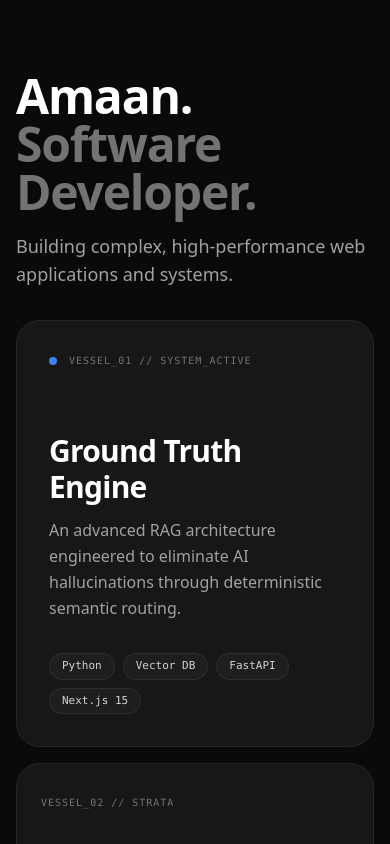
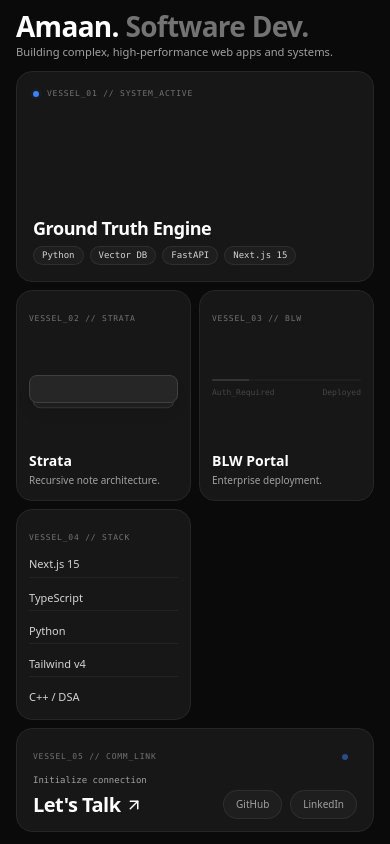
Before and after one commit to amaaxx/horcrux, a Next.js app in the folder frontend/: page / in a window 390 px wide. Shown: the top 844 px of the page. Built offline with nearby package versions, Linux system fonts and the light colour scheme.

Commit message:
feat: implement single-pane architecture and 2x3 mobile bento
Locked viewport height and overflow globally. Redesigned mobile grid with clamped typography and optimized Vessel 04 item distribution.

```diff
--- a/frontend/app/globals.css
+++ b/frontend/app/globals.css
@@ -7,7 +7,10 @@
   --color-accent: #3b82f6;
 }
 
-body {
+html, body {
+  height: 100%;
+  overflow: hidden;
+  overscroll-behavior: none;
   background-color: var(--color-background);
   color: #ffffff;
 }
--- a/frontend/app/layout.tsx
+++ b/frontend/app/layout.tsx
@@ -28,7 +28,7 @@ export default function RootLayout({ children,
   return (
     <html
       lang="en"
-      className={`${geistSans.variable} ${geistMono.variable} antialiased scroll-smooth`}
+      className={`${geistSans.variable} ${geistMono.variable} antialiased overflow-hidden`}
       suppressHydrationWarning
     >
       <body className="bg-background text-white selection:bg-accent/30 selection:text-accent" suppressHydrationWarning>
--- a/frontend/app/page.tsx
+++ b/frontend/app/page.tsx
@@ -1,5 +1,4 @@
 "use client";
-
 import Link from "next/link";
 import { motion, Variants } from "framer-motion";
 
@@ -8,78 +7,96 @@ export default function Home() {
     hidden: { opacity: 0 },
     show: {
       opacity: 1,
-      transition: { staggerChildren: 0.15 },
+      transition: { staggerChildren: 0.1 },
     },
   };
 
   const item: Variants = {
-    hidden: { opacity: 0, y: 20 },
+    hidden: { opacity: 0, y: 16 },
     show: {
       opacity: 1,
       y: 0,
-      transition: { type: "spring", stiffness: 300, damping: 24 }
+      transition: { type: "spring", stiffness: 300, damping: 24 },
     },
   };
 
   return (
-    <main className="relative min-h-[100dvh] flex flex-col justify-center bg-background text-white p-4 md:p-8 font-sans selection:bg-accent selection:text-white overflow-hidden">
+    <main className="relative w-full h-[100dvh] flex flex-col bg-background text-white font-sans selection:bg-accent selection:text-white overflow-hidden">
 
-      {/* Unified Environment: Radial Spotlight & Grid */}
+      {/* Background: Radial Spotlight & Grid */}
       <div className="absolute inset-0 bg-[radial-gradient(ellipse_at_center,_var(--tw-gradient-stops))] from-neutral-800/20 via-background to-background pointer-events-none z-0" />
       <div className="absolute inset-0 bg-grid-white/[0.01] bg-[size:30px_30px] pointer-events-none z-0" />
 
-      <div className="max-w-6xl w-full mx-auto space-y-8 md:space-y-10 py-10 md:py-0 relative z-10">
+      {/* ── CONTENT WRAPPER ───────────────────────────────────────── */}
+      <div className="relative z-10 flex flex-col h-full max-w-6xl w-full mx-auto px-4 py-3 sm:px-6 sm:py-4 md:px-8 md:py-5 gap-3 md:gap-5">
 
-        {/* HERO SECTION */}
+        {/* HERO */}
         <motion.header
-          initial={{ opacity: 0, y: -20 }}
+          initial={{ opacity: 0, y: -16 }}
           animate={{ opacity: 1, y: 0 }}
-          transition={{ duration: 0.5 }}
-          className="pt-4 md:pt-0"
+          transition={{ duration: 0.45 }}
+          className="flex-none"
         >
-          <h1 className="text-5xl md:text-6xl lg:text-7xl font-bold tracking-tight mb-4 drop-shadow-sm">
-            Amaan. <br className="hidden md:block" />
-            <span className="text-neutral-500">Software Developer.</span>
+          {/* Mobile hero — single line, very compact */}
+          <h1 className="text-[clamp(1.75rem,7vw,3.25rem)] font-bold tracking-tight leading-none mb-1 md:mb-2">
+            Amaan.{" "}
+            <span className="text-neutral-500">Software Dev.</span>
           </h1>
-          <p className="max-w-xl text-lg text-neutral-400">
-            Building complex, high-performance web applications and systems.
+          <p className="text-[clamp(0.7rem,2.5vw,1.05rem)] text-neutral-400 leading-snug max-w-lg">
+            Building complex, high‑performance web apps and systems.
           </p>
         </motion.header>
 
-        {/* BENTO GRID SECTION */}
+        {/* BENTO GRID — fills remaining height */}
         <motion.section
           variants={container}
           initial="hidden"
           animate="show"
-          className="grid grid-cols-1 md:grid-cols-3 md:grid-rows-3 gap-4 h-auto md:h-[65vh] md:min-h-[600px] md:max-h-[800px]"
+          className={[
+            "flex-1 min-h-0",
+            // Mobile: 2-col × 3-row compact grid
+            "grid grid-cols-2 grid-rows-3 gap-2",
+            // Desktop: 3-col with custom rows
+            "md:grid-cols-3 md:gap-4 md:[grid-template-rows:2fr_2fr_1.6fr]",
+          ].join(" ")}
         >
 
-          {/* VESSEL 01: Ground Truth Engine */}
-          <Link href="/vessel/ground-truth-engine" className="md:col-span-2 md:row-span-2 block">
+          {/* ── VESSEL 01: Ground Truth Engine ──────────────── */}
+          {/* Mobile: spans 2 cols, 1 row | Desktop: 2 cols, 2 rows */}
+          <Link
+            href="/vessel/ground-truth-engine"
+            className="col-span-2 md:col-span-2 md:row-span-2 block"
+          >
             <motion.div
               variants={item}
-              className="relative overflow-hidden bg-surface border border-border rounded-3xl p-8 h-full flex flex-col justify-end transition-all duration-300 hover:border-neutral-600 active:scale-[0.98] active:border-neutral-500 group"
+              className="relative overflow-hidden bg-surface border border-border rounded-2xl md:rounded-3xl p-4 md:p-8 h-full flex flex-col justify-end transition-all duration-300 hover:border-neutral-600 active:scale-[0.98] active:border-neutral-500 group"
             >
               <div className="absolute inset-0 bg-gradient-to-br from-accent/10 to-transparent opacity-0 group-hover:opacity-100 transition-opacity duration-700" />
-              <div className="absolute top-8 left-8 flex items-center gap-3">
-                <span className="relative flex h-2 w-2">
-                  <span className="animate-ping absolute inline-flex h-full w-full rounded-full bg-accent opacity-75"></span>
-                  <span className="relative inline-flex rounded-full h-2 w-2 bg-accent"></span>
+
+              {/* Status badge */}
+              <div className="absolute top-4 left-4 md:top-8 md:left-8 flex items-center gap-2">
+                <span className="relative flex h-1.5 w-1.5 md:h-2 md:w-2">
+                  <span className="animate-ping absolute inline-flex h-full w-full rounded-full bg-accent opacity-75" />
+                  <span className="relative inline-flex rounded-full h-1.5 w-1.5 md:h-2 md:w-2 bg-accent" />
                 </span>
-                <span className="font-mono text-[10px] text-neutral-500 tracking-widest uppercase">
+                <span className="font-mono text-[8px] md:text-[10px] text-neutral-500 tracking-widest uppercase">
                   Vessel_01 // System_Active
                 </span>
               </div>
-              <div className="relative z-10 mt-auto md:mt-0 pt-20">
-                <h2 className="text-3xl font-bold mb-3 tracking-tight group-hover:text-accent transition-colors duration-300">
+
+              <div className="relative z-10 mt-auto pt-10 md:pt-24">
+                <h2 className="text-lg md:text-4xl font-bold mb-1 md:mb-3 tracking-tight group-hover:text-accent transition-colors duration-300">
                   Ground Truth Engine
                 </h2>
-                <p className="text-neutral-400 max-w-md mb-8 leading-relaxed">
+                <p className="text-neutral-400 text-[11px] md:text-base max-w-md mb-3 md:mb-8 leading-relaxed hidden sm:block">
                   An advanced RAG architecture engineered to eliminate AI hallucinations through deterministic semantic routing.
                 </p>
-                <div className="flex flex-wrap gap-2">
-                  {['Python', 'Vector DB', 'FastAPI', 'Next.js 15'].map((tech) => (
-                    <span key={tech} className="px-3 py-1 text-[11px] font-mono text-neutral-300 bg-neutral-800/50 rounded-full border border-neutral-700/50 backdrop-blur-sm">
+                <div className="flex flex-wrap gap-1.5 md:gap-2">
+                  {["Python", "Vector DB", "FastAPI", "Next.js 15"].map((tech) => (
+                    <span
+                      key={tech}
+                      className="px-2 py-0.5 md:px-3 md:py-1 text-[9px] md:text-[11px] font-mono text-neutral-300 bg-neutral-800/50 rounded-full border border-neutral-700/50"
+                    >
                       {tech}
                     </span>
                   ))}
@@ -88,139 +105,165 @@ export default function Home() {
             </motion.div>
           </Link>
 
-          {/* VESSEL 02: Strata */}
-          <Link href="/vessel/strata" className="block">
+          {/* ── VESSEL 02: Strata ────────────────────────────── */}
+          <Link href="/vessel/strata" className="block h-full">
             <motion.div
               variants={item}
-            className="relative overflow-hidden bg-surface border border-border rounded-3xl p-6 h-full flex flex-col justify-between transition-all duration-300 hover:border-neutral-600 active:scale-[0.98] active:border-neutral-500 group"
+              className="relative overflow-hidden bg-surface border border-border rounded-2xl md:rounded-3xl p-3 md:p-6 h-full flex flex-col transition-all duration-300 hover:border-neutral-600 active:scale-[0.98] active:border-neutral-500 group"
             >
-            <div className="absolute top-6 left-6">
-              <span className="font-mono text-[10px] text-neutral-500 tracking-widest uppercase">
+              <div className="relative z-20 flex-none shrink-0">
+                <span className="font-mono text-[8px] md:text-[10px] text-neutral-500 tracking-widest uppercase">
                   Vessel_02 // Strata
                 </span>
               </div>
-            {/* MOBILE FIX: mt-14 forces clearance below absolute label, md:mt-auto hands it back to Flexbox on desktop */}
-            <div className="relative mt-14 md:mt-auto md:mb-auto h-20 w-full flex items-center justify-center">
-               <div className="absolute w-full h-12 bg-neutral-800 rounded-lg border border-neutral-700 transform transition-transform group-hover:-translate-y-3 group-hover:scale-[0.98] duration-500 z-10 shadow-lg" />
-               <div className="absolute w-full h-12 bg-neutral-800/80 rounded-lg border border-neutral-700/80 transform translate-y-2 scale-[0.95] transition-transform group-hover:-translate-y-0 group-hover:scale-[0.92] duration-500 z-0" />
-               <div className="absolute w-full h-12 bg-neutral-800/40 rounded-lg border border-neutral-700/50 transform translate-y-4 scale-[0.90] transition-transform group-hover:translate-y-3 group-hover:scale-[0.85] duration-500 -z-10" />
+
+              {/* Stacked layers graphic */}
+              <div className="relative w-full flex items-center justify-center flex-1 min-h-0 my-2 md:my-4">
+                <div className="absolute w-full h-7 md:h-10 bg-neutral-800 rounded-lg border border-neutral-700 transition-transform group-hover:-translate-y-2 group-hover:scale-[0.98] duration-500 z-10 shadow-lg" />
+                <div className="absolute w-full h-7 md:h-10 bg-neutral-800/80 rounded-lg border border-neutral-700/80 translate-y-1.5 scale-[0.95] transition-transform group-hover:translate-y-0 group-hover:scale-[0.92] duration-500 z-0" />
+                <div className="absolute w-full h-7 md:h-10 bg-neutral-800/40 rounded-lg border border-neutral-700/50 translate-y-3 scale-[0.90] transition-transform group-hover:translate-y-2.5 group-hover:scale-[0.85] duration-500 -z-10" />
               </div>
-            <div className="relative z-20 mt-4">
-              <h2 className="text-xl font-bold mb-1 group-hover:text-accent transition-colors duration-300">Strata</h2>
-              <p className="text-neutral-400 text-sm">Recursive note architecture.</p>
+
+              <div className="relative z-20 flex-none shrink-0">
+                <h2 className="text-sm md:text-xl font-bold mb-0.5 group-hover:text-accent transition-colors duration-300">
+                  Strata
+                </h2>
+                <p className="text-neutral-400 text-[10px] md:text-sm">Recursive note architecture.</p>
               </div>
             </motion.div>
           </Link>
 
-          {/* VESSEL 03: BLW Portal */}
-          <Link href="/vessel/blw-portal" className="block">
+          {/* ── VESSEL 03: BLW Portal ────────────────────────── */}
+          <Link href="/vessel/blw-portal" className="block h-full">
             <motion.div
               variants={item}
-            className="relative overflow-hidden bg-surface border border-border rounded-3xl p-6 h-full flex flex-col justify-between transition-all duration-300 hover:border-neutral-600 active:scale-[0.98] active:border-neutral-500 group"
+              className="relative overflow-hidden bg-surface border border-border rounded-2xl md:rounded-3xl p-3 md:p-6 h-full flex flex-col transition-all duration-300 hover:border-neutral-600 active:scale-[0.98] active:border-neutral-500 group"
             >
-            <div className="absolute top-6 left-6">
-              <span className="font-mono text-[10px] text-neutral-500 tracking-widest uppercase">
-                Vessel_03 // BLW_Intranet
+              <div className="relative z-20 flex-none shrink-0">
+                <span className="font-mono text-[8px] md:text-[10px] text-neutral-500 tracking-widest uppercase">
+                  Vessel_03 // BLW
                 </span>
               </div>
-            {/* MOBILE FIX: mt-14 added */}
-            <div className="relative mt-14 md:mt-auto md:mb-auto w-full flex items-center justify-start opacity-50 group-hover:opacity-100 transition-opacity duration-500">
-               <div className="flex flex-col gap-2 w-full">
-                 <div className="h-1 w-full bg-neutral-800 rounded-full overflow-hidden">
-                   <div className="h-full bg-neutral-600 w-1/4 group-hover:bg-accent group-hover:w-full transition-all duration-1000 ease-in-out"></div>
+
+              <div className="relative w-full flex items-center opacity-50 group-hover:opacity-100 transition-opacity duration-500 flex-1 min-h-0 my-2 md:my-4">
+                <div className="flex flex-col gap-1.5 w-full">
+                  <div className="h-0.5 md:h-1 w-full bg-neutral-800 rounded-full overflow-hidden">
+                    <div className="h-full bg-neutral-600 w-1/4 group-hover:bg-accent group-hover:w-full transition-all duration-1000 ease-in-out" />
                   </div>
-                 <div className="flex justify-between w-full text-[9px] font-mono text-neutral-500">
+                  <div className="flex justify-between w-full text-[8px] md:text-[9px] font-mono text-neutral-500">
                     <span>Auth_Required</span>
                     <span className="group-hover:text-accent transition-colors">Deployed</span>
                   </div>
                 </div>
               </div>
-            <div className="relative z-20 mt-4">
-              <h2 className="text-xl font-bold mb-1 group-hover:text-accent transition-colors duration-300">BLW Portal</h2>
-              <p className="text-neutral-400 text-sm">Enterprise deployment.</p>
+
+              <div className="relative z-20 flex-none shrink-0">
+                <h2 className="text-sm md:text-xl font-bold mb-0.5 group-hover:text-accent transition-colors duration-300">
+                  BLW Portal
+                </h2>
+                <p className="text-neutral-400 text-[10px] md:text-sm">Enterprise deployment.</p>
               </div>
             </motion.div>
           </Link>
 
-          {/* VESSEL 04: Core Stack */}
-          <Link href="/vessel/core-stack" className="block">
+          {/* ── VESSEL 04: Core Stack ─────────────────────────── */}
+          <Link href="/vessel/core-stack" className="block h-full">
             <motion.div
               variants={item}
-            className="relative overflow-hidden bg-surface border border-border rounded-3xl p-6 h-full flex flex-col justify-between transition-all duration-300 hover:border-neutral-600 active:scale-[0.98] active:border-neutral-500 group"
+              className="relative overflow-hidden bg-surface border border-border rounded-2xl md:rounded-3xl px-3 py-3 md:px-6 md:pt-5 md:pb-5 h-full flex flex-col transition-all duration-300 hover:border-neutral-600 active:scale-[0.98] active:border-neutral-500 group"
             >
-            <div className="absolute top-6 left-6">
-              <span className="font-mono text-[10px] text-neutral-500 tracking-widest uppercase">
-                Vessel_04 // Core_Stack
+              <div className="relative z-20 flex-none shrink-0 mb-2 md:mb-3">
+                <span className="font-mono text-[8px] md:text-[10px] text-neutral-500 tracking-widest uppercase">
+                  Vessel_04 // Stack
                 </span>
               </div>
-            {/* MOBILE FIX: mt-14 added */}
-            <div className="mt-14 md:mt-auto md:mb-auto z-20 w-full pt-4 md:pt-0">
-              <div className="flex flex-col gap-3">
+
+              <div className="relative z-20 w-full flex-1 min-h-0 flex flex-col justify-between">
                 {[
                   { name: "Next.js 15", category: "Framework" },
                   { name: "TypeScript", category: "Language" },
                   { name: "Python", category: "Backend" },
                   { name: "Tailwind v4", category: "Styling" },
-                  { name: "C++ / DSA", category: "Logic" }
-                ].map((tech) => (
-                  <div key={tech.name} className="flex justify-between items-center group/tech">
-                    <span className="text-sm font-medium text-neutral-300 group-hover/tech:text-white transition-colors">
+                  { name: "C++ / DSA", category: "Logic" },
+                ].map((tech, i, arr) => (
+                  <div key={tech.name} className="flex flex-col">
+                    <div className="flex justify-between items-center group/tech py-[2px]">
+                      <span className="text-[11px] md:text-[13px] font-medium text-neutral-300 group-hover/tech:text-white transition-colors duration-200">
                         {tech.name}
                       </span>
-                    <span className="text-[10px] font-mono text-neutral-600 group-hover/tech:text-accent transition-colors">
+                      <span className="text-[8px] md:text-[9px] font-mono text-neutral-600 group-hover/tech:text-accent transition-colors duration-200 hidden xs:block">
                         [{tech.category}]
                       </span>
                     </div>
+                    {i < arr.length - 1 && (
+                      <div className="h-px w-full bg-neutral-800/80 mt-[2px]" />
+                    )}
+                  </div>
                 ))}
-              </div>
               </div>
             </motion.div>
           </Link>
 
-          {/* VESSEL 05: Comm Link */}
+          {/* ── VESSEL 05: Comm Link ─────────────────────────── */}
+          {/* Mobile: spans 2 cols | Desktop: 2 cols */}
           <motion.div
             variants={item}
-            className="relative overflow-hidden bg-surface border border-border rounded-3xl p-8 md:col-span-2 flex flex-col justify-end transition-all duration-300 hover:border-neutral-600 active:scale-[0.98] active:border-neutral-500 group"
+            className="col-span-2 md:col-span-2 relative overflow-hidden bg-surface border border-border rounded-2xl md:rounded-3xl px-4 py-3 md:p-8 flex flex-col justify-between transition-all duration-300 hover:border-neutral-600 active:scale-[0.98] active:border-neutral-500 group"
           >
             <Link href="/vessel/comm-link" className="absolute inset-0 z-10" aria-label="Open Comm Link" />
 
-            <div className="absolute top-0 right-0 p-8 opacity-50 group-hover:opacity-100 transition-opacity duration-500 pointer-events-none">
-               <div className="relative flex h-8 w-8 items-center justify-center">
-                 <div className="animate-ping absolute inline-flex h-full w-full rounded-full border border-accent opacity-30"></div>
-                 <div className="relative inline-flex rounded-full h-2 w-2 bg-accent"></div>
+            {/* Radar animation */}
+            <div className="absolute top-0 right-0 p-4 md:p-8 opacity-50 group-hover:opacity-100 transition-opacity duration-500 pointer-events-none">
+              <div className="relative flex h-6 w-6 md:h-8 md:w-8 items-center justify-center">
+                <div className="animate-ping absolute inline-flex h-full w-full rounded-full border border-accent opacity-30" />
+                <div className="relative inline-flex rounded-full h-1.5 w-1.5 md:h-2 md:w-2 bg-accent" />
               </div>
             </div>
-            <div className="absolute top-8 left-8 pointer-events-none">
-              <span className="font-mono text-[10px] text-neutral-500 tracking-widest uppercase">
+
+            <div className="flex-none">
+              <span className="font-mono text-[8px] md:text-[10px] text-neutral-500 tracking-widest uppercase">
                 Vessel_05 // Comm_Link
               </span>
             </div>
-            <div className="relative z-20 flex flex-col md:flex-row items-start md:items-end justify-between w-full gap-6 mt-16 md:mt-0">
+
+            {/* Bottom row: title + social links */}
+            <div className="relative z-20 flex-none flex flex-row items-end justify-between w-full gap-3 mt-2 md:mt-0">
               <div className="pointer-events-none">
-                <p className="text-neutral-400 mb-2 font-mono text-sm">Initialize connection</p>
-                <h2 className="text-4xl md:text-5xl font-bold tracking-tight group-hover:text-accent transition-colors duration-300 flex items-center">
-                  Let's Talk
+                <p className="text-neutral-400 mb-1 font-mono text-[9px] md:text-sm">Initialize connection</p>
+                <h2 className="text-xl sm:text-2xl md:text-5xl font-bold tracking-tight group-hover:text-accent transition-colors duration-300 flex items-center gap-1">
+                  Let&apos;s Talk
                   <svg
-                    width="32"
-                    height="32"
+                    suppressHydrationWarning
+                    width="18"
+                    height="18"
                     viewBox="0 0 24 24"
                     fill="none"
                     stroke="currentColor"
                     strokeWidth="2"
                     strokeLinecap="round"
                     strokeLinejoin="round"
-                    className="ml-2 transform group-hover:translate-x-1 group-hover:-translate-y-1 transition-transform duration-300"
+                    className="md:w-7 md:h-7 transform group-hover:translate-x-1 group-hover:-translate-y-1 transition-transform duration-300"
                   >
-                    <line x1="7" y1="17" x2="17" y2="7"></line>
-                    <polyline points="7 7 17 7 17 17"></polyline>
+                    <line x1="7" y1="17" x2="17" y2="7" />
+                    <polyline points="7 7 17 7 17 17" />
                   </svg>
                 </h2>
               </div>
-              <div className="flex gap-3 relative z-30">
-                <a href="https://github.com/amaaxx" target="_blank" rel="noopener noreferrer" className="px-4 py-2 text-sm bg-neutral-800/50 rounded-full border border-neutral-700/50 text-neutral-400 hover:text-white hover:border-neutral-500 active:scale-95 transition-all backdrop-blur-sm">
+              <div className="flex gap-2 relative z-30 flex-shrink-0">
+                <a
+                  href="https://github.com/amaaxx"
+                  target="_blank"
+                  rel="noopener noreferrer"
+                  className="px-3 py-1.5 md:px-4 md:py-2 text-[10px] md:text-sm bg-neutral-800/50 rounded-full border border-neutral-700/50 text-neutral-400 hover:text-white hover:border-neutral-500 active:scale-95 transition-all backdrop-blur-sm"
+                >
                   GitHub
                 </a>
-                <a href="https://linkedin.com/in/amaaxx" target="_blank" rel="noopener noreferrer" className="px-4 py-2 text-sm bg-neutral-800/50 rounded-full border border-neutral-700/50 text-neutral-400 hover:text-white hover:border-neutral-500 active:scale-95 transition-all backdrop-blur-sm">
+                <a
+                  href="https://linkedin.com/in/amaaxx"
+                  target="_blank"
+                  rel="noopener noreferrer"
+                  className="px-3 py-1.5 md:px-4 md:py-2 text-[10px] md:text-sm bg-neutral-800/50 rounded-full border border-neutral-700/50 text-neutral-400 hover:text-white hover:border-neutral-500 active:scale-95 transition-all backdrop-blur-sm"
+                >
                   LinkedIn
                 </a>
               </div>
```
Also changed, not shown: frontend/app/vessel/[slug]/page.tsx (+5 -4 lines). Lines whose indentation alone changed are shown as unchanged.
